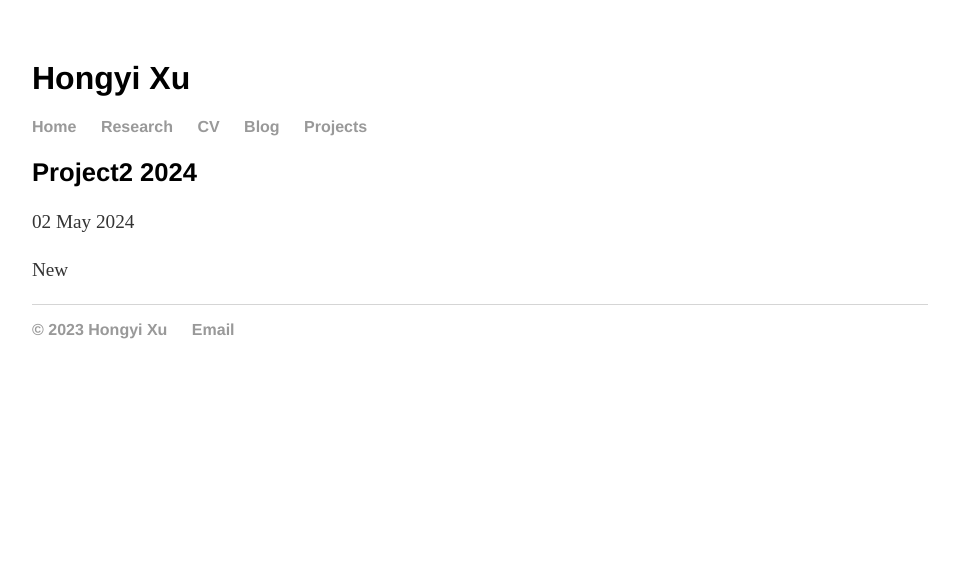
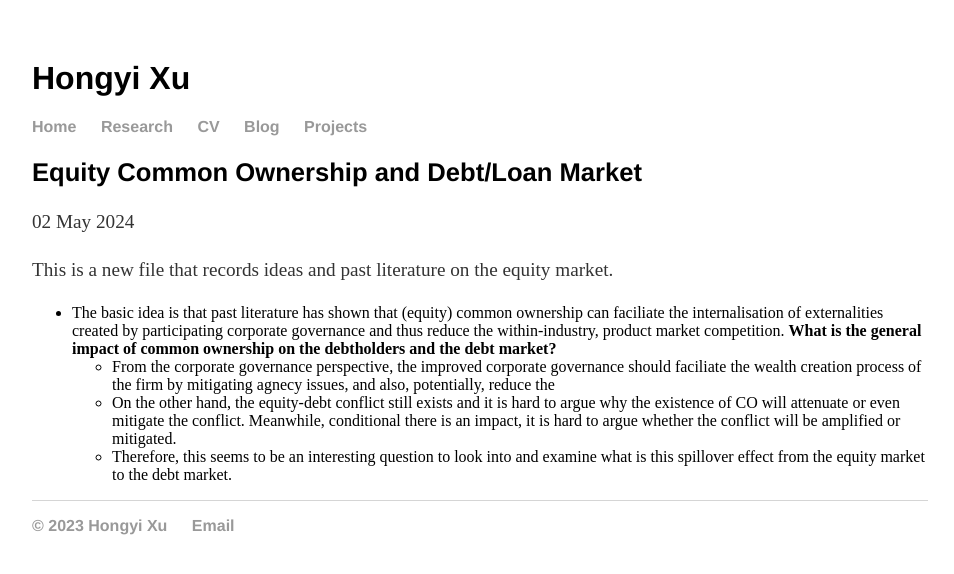
Before and after one commit to hongyileoxu/hongyileoxu.github.io, a Jekyll site: the page built from _posts/2024-05-02-project2-2024.md, in a window 1280 px wide. Shown: the top 574 px of the page, without its empty margins (160-1114 px from the left). Built offline with Jekyll 4.4.1, drawn with Linux system fonts in a browser that asks for light colours; our own code applies the rules of GitHub Pages for plain Markdown files.

Commit message:
Update 2024-05-02-project2-2024.md

```diff
--- a/_posts/2024-05-02-project2-2024.md
+++ b/_posts/2024-05-02-project2-2024.md
@@ -1 +1,12 @@
-New
+---
+layout: post
+title: "Equity Common Ownership and Debt/Loan Market"
+date: 2024-05-02
+---
+
+This is a new file that records ideas and past literature on the equity market.
+
+-  The basic idea is that past literature has shown that (equity) common ownership can faciliate the internalisation of externalities created by participating corporate governance and thus reduce the within-industry, product market competition. <b>What is the general impact of common ownership on the debtholders and the debt market?</b>
+   -  From the corporate governance perspective, the improved corporate governance should faciliate the wealth creation process of the firm by mitigating agnecy issues, and also, potentially, reduce the
+   -  On the other hand, the equity-debt conflict still exists and it is hard to argue why the existence of CO will attenuate or even mitigate the conflict. Meanwhile, conditional there is an impact, it is hard to argue whether the conflict will be amplified or mitigated.
+   -  Therefore, this seems to be an interesting question to look into and examine what is this spillover effect from the equity market to the debt market.
```
